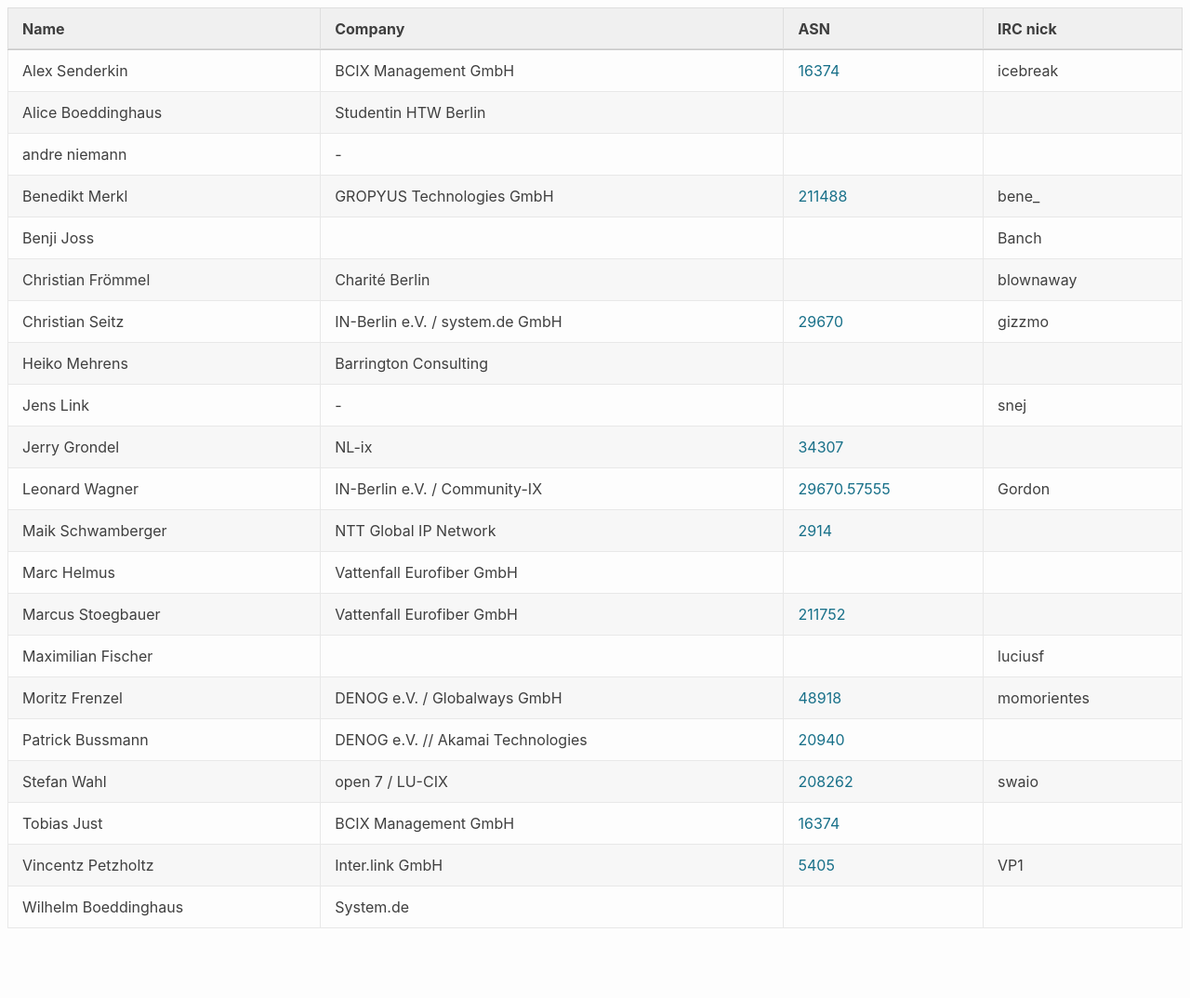
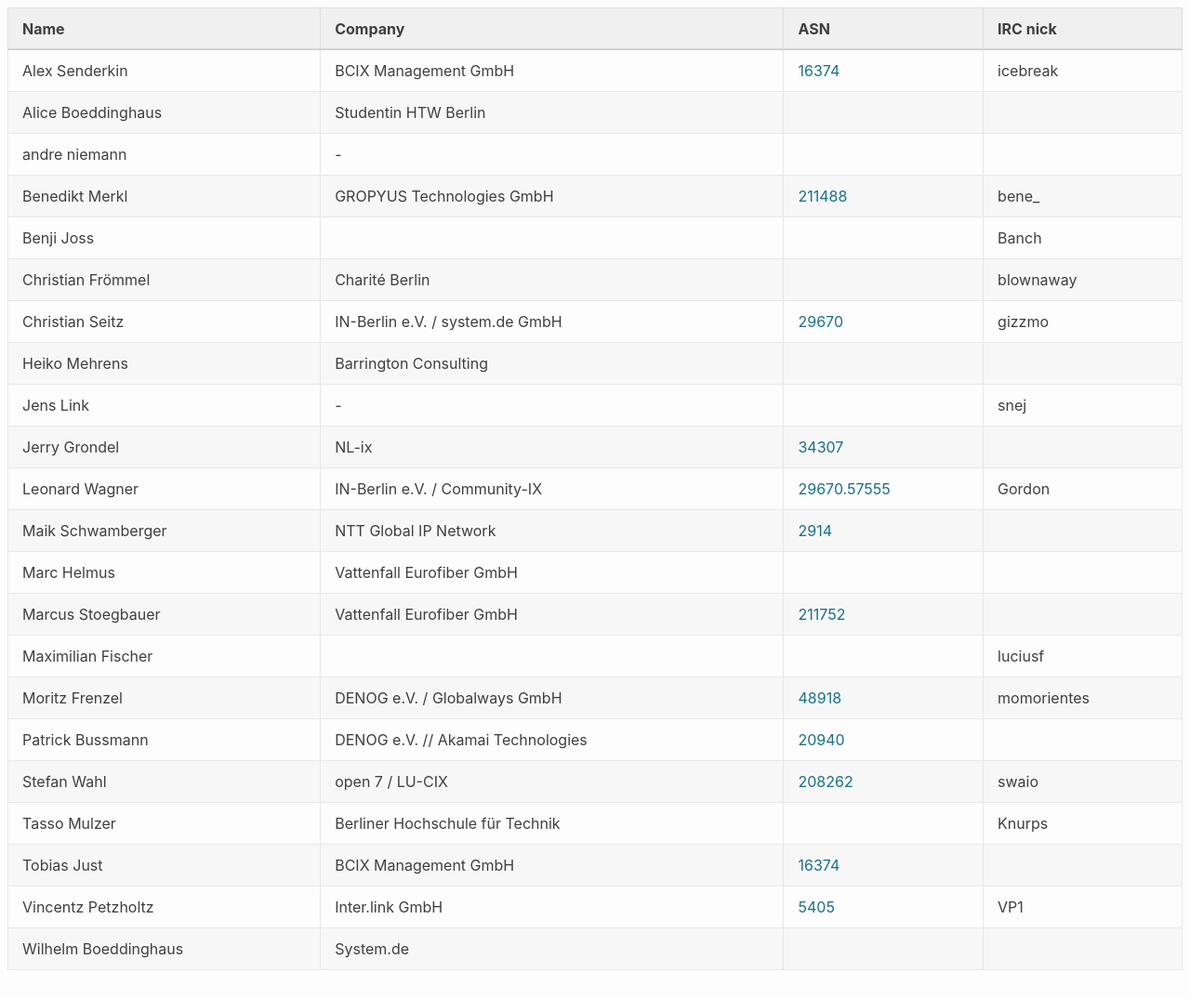
Before and after one commit to denog/pretix-attendeelist, a Jekyll site: the page built from meetup2023_02/index.markdown, in a window 1280 px wide and 1074 px high. Shown: the whole window at 93% size. Built offline with Jekyll 4.4.1, drawn with Linux system fonts in a browser that asks for light colours.

Commit message:
Latest data: Sat Mar 11 10:47:48 UTC 2023

```diff
--- a/_data/attendees_denog_meetup_2023_02.json
+++ b/_data/attendees_denog_meetup_2023_02.json
@@ -108,6 +108,12 @@
     "asn": "208262"
   },
   {
+    "name": "Tasso Mulzer",
+    "company": "Berliner Hochschule für Technik",
+    "irc": "Knurps",
+    "asn": null
+  },
+  {
     "name": "Tobias Just",
     "company": "BCIX Management GmbH",
     "irc": null,
```
